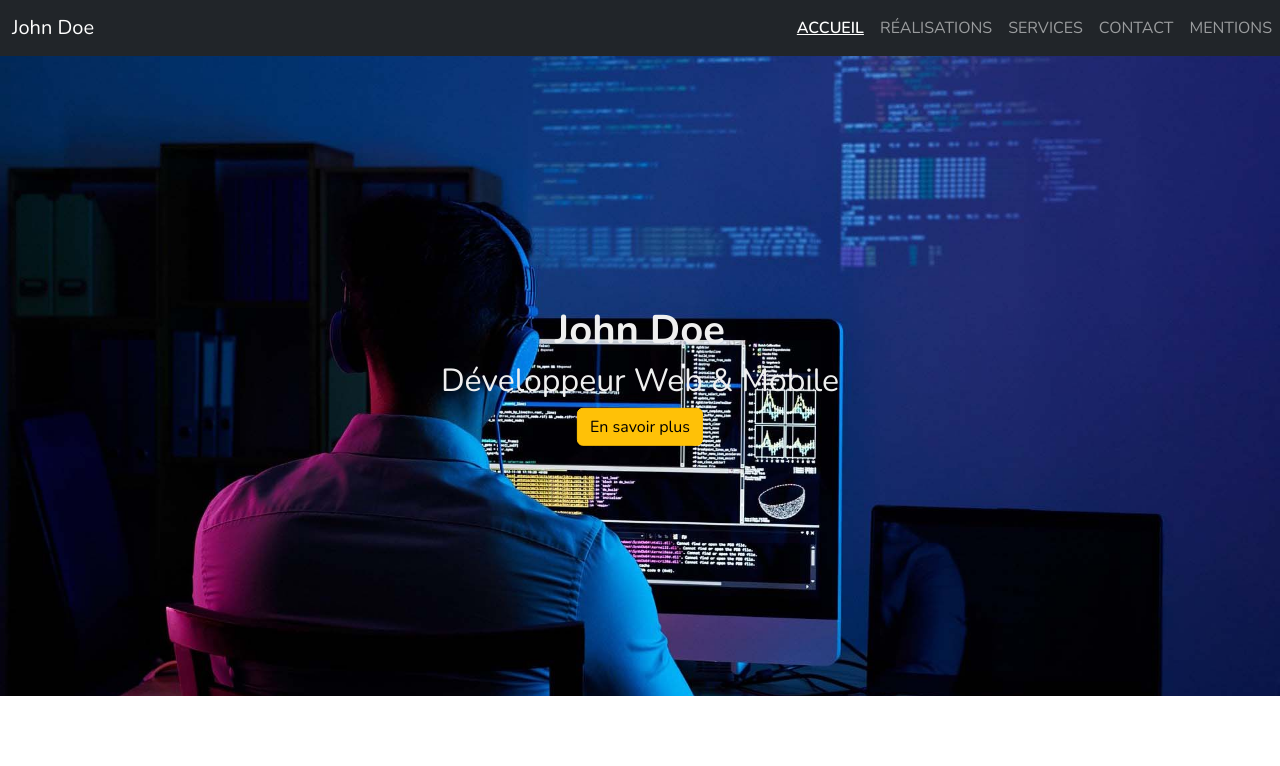
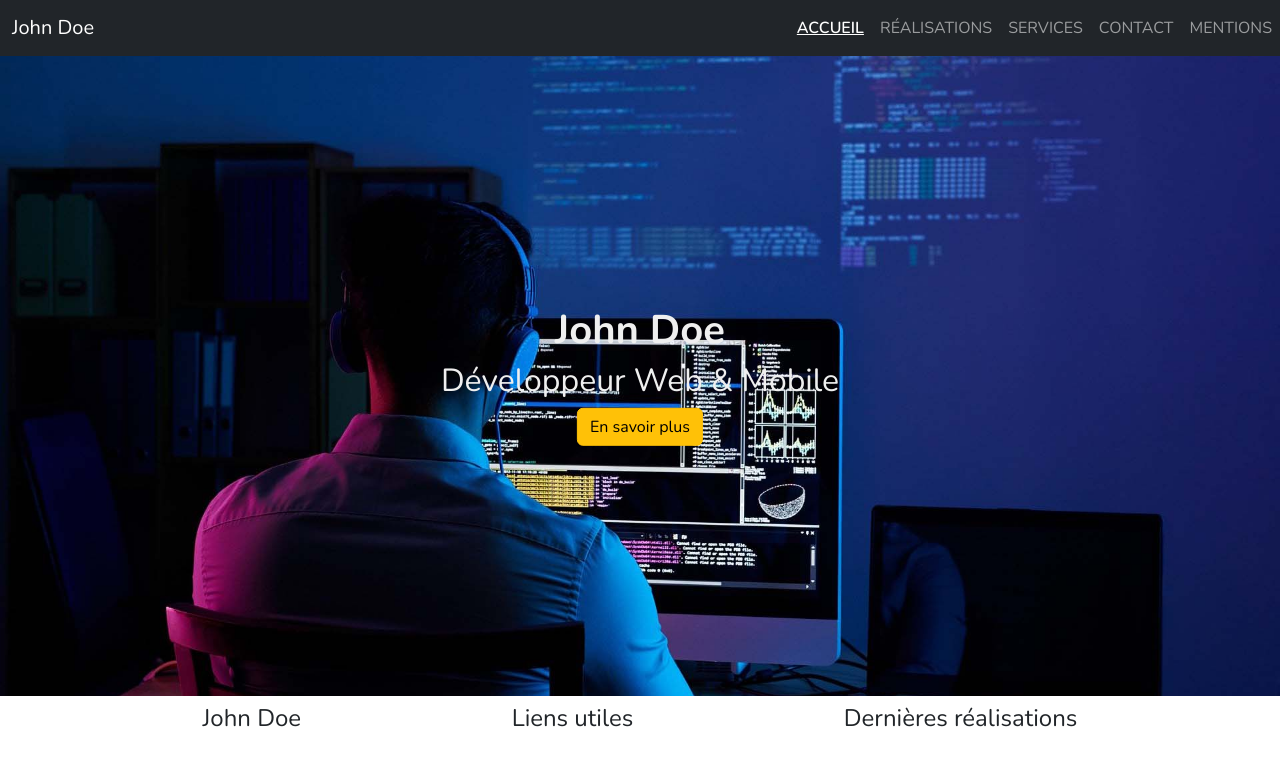
Before and after one commit to Adra-Awen/john-doe-portfolio, a React (Create React App) app: page / in a window 1280 px wide. Shown: the top 766 px of the page. Built offline with nearby package versions, Linux system fonts and the light colour scheme.

Commit message:
structure du footer avec flex bootstrap

```diff
--- a/src/App.js
+++ b/src/App.js
@@ -2,6 +2,7 @@ import './App.css';
 import { Routes, Route } from "react-router-dom";
 import Accueil from "./pages/accueil";
 import Navbar from "./composents/navbar"
+import Footer from "./composents/footer"
 
 
 function App() {
@@ -11,6 +12,7 @@ function App() {
       <Routes>
         <Route path="/" element={<Accueil />} />
       </Routes>
+      <Footer/>
     </>
   );
 }
--- a/src/composents/footer.jsx
+++ b/src/composents/footer.jsx
@@ -0,0 +1,20 @@
+import "../index.css";
+
+function Footer () {
+    return (
+        <footer className="d-flex justify-content-evenly">
+            <div className="d-flex p-2" id="infos">
+                <h4 className="footer-titl">John Doe</h4>
+            </div>
+            <div className="d-flex p-2" id="footer-link-pages">
+                <h4 className="footer-titl">Liens utiles</h4>
+            </div>
+            <div className="d-flex p-2" id="footer-last-projects">
+                <h4 className="footer-titl">Dernières réalisations</h4>
+            </div>
+        </footer>
+
+    )
+}
+
+export default Footer;
```
